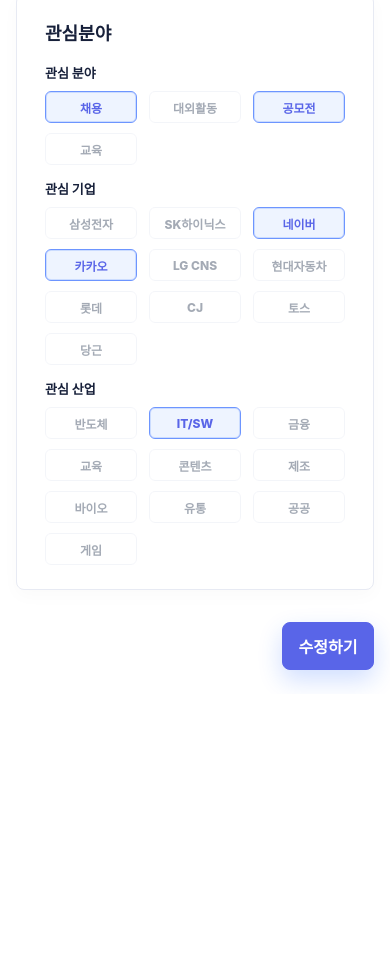
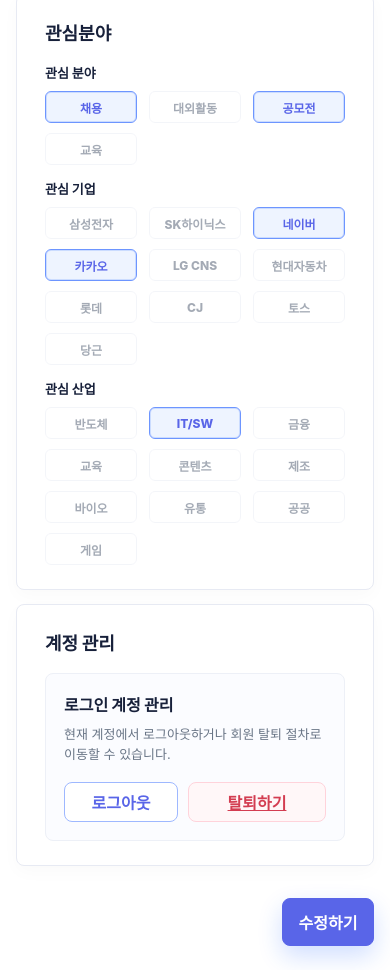
Before and after one commit to pnu-camp-2026-S/team3_career, a website: page html/mypage.html in a window 390 px wide. Shown: the part 2758-3728 px from the top of the page. Before the commit the page ends 3452 px from the top, so only its background shows below. Drawn offline with Linux system fonts and the light colour scheme.

Commit message:
Move withdrawal controls to mypage

```diff
--- a/html/auth-nav.js
+++ b/html/auth-nav.js
@@ -34,7 +34,7 @@
     document.querySelectorAll('[data-logout]').forEach((button) => {
       button.addEventListener('click', () => {
         clearAccountState();
-        window.location.href = 'main.html';
+        window.location.href = 'login.html';
       });
     });
 
--- a/html/fitfolio.css
+++ b/html/fitfolio.css
@@ -1475,6 +1475,44 @@ button {
   height: 40px;
 }
 
+.account-card {
+  display: flex;
+  align-items: center;
+  justify-content: space-between;
+  gap: 18px;
+  padding: 18px;
+  border: 1px solid var(--soft-line);
+  border-radius: 8px;
+  background: #fbfcff;
+}
+
+.account-card h3 {
+  margin: 0 0 8px;
+  color: #17203a;
+  font-size: 16px;
+  font-weight: 900;
+}
+
+.account-card p {
+  margin: 0;
+  color: #697586;
+  font-size: 13px;
+  line-height: 1.55;
+}
+
+.account-actions {
+  display: flex;
+  flex-wrap: wrap;
+  justify-content: flex-end;
+  gap: 10px;
+}
+
+.account-actions .outline-button,
+.account-actions .danger-button {
+  min-width: 104px;
+  min-height: 40px;
+}
+
 .profile-readonly .form-field input:disabled,
 .profile-readonly .form-field select:disabled,
 .profile-readonly .date-trigger:disabled,
@@ -1778,6 +1816,20 @@ button {
 
   .mypage {
     padding: 24px 16px;
+  }
+
+  .account-card {
+    align-items: stretch;
+    flex-direction: column;
+  }
+
+  .account-actions {
+    justify-content: stretch;
+  }
+
+  .account-actions .outline-button,
+  .account-actions .danger-button {
+    flex: 1;
   }
 
   .anchor-menu {
--- a/html/mypage.html
+++ b/html/mypage.html
@@ -151,6 +151,20 @@
             </div>
           </section>
 
+          <section class="profile-section account-section" id="account">
+            <h2 class="section-heading">계정 관리</h2>
+            <div class="account-card">
+              <div>
+                <h3>로그인 계정 관리</h3>
+                <p>현재 계정에서 로그아웃하거나 회원 탈퇴 절차로 이동할 수 있습니다.</p>
+              </div>
+              <div class="account-actions">
+                <button class="outline-button" type="button" data-logout>로그아웃</button>
+                <a class="danger-button" href="withdraw.html">탈퇴하기</a>
+              </div>
+            </div>
+          </section>
+
           <div class="form-actions" data-form-actions></div>
         </div>
       </div>
@@ -161,6 +175,7 @@
         <button type="button" data-anchor-target="school">학력</button>
         <button type="button" data-anchor-target="condition">희망근무조건</button>
         <button type="button" data-anchor-target="interest">관심분야</button>
+        <button type="button" data-anchor-target="account">계정 관리</button>
       </aside>
     </main>
     <div id="modalRoot"></div>
```
Also changed, not shown: html/index.html (+1 -1 lines), html/login.html (+1 -1 lines), html/signup.html (+1 -1 lines), tests/static-html-structure.test.js (+35 -7 lines).
